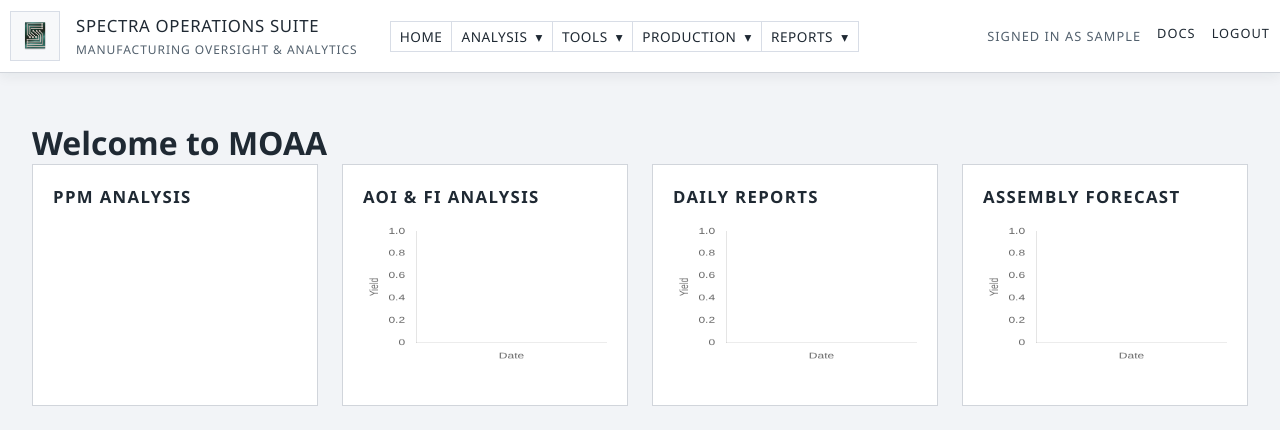
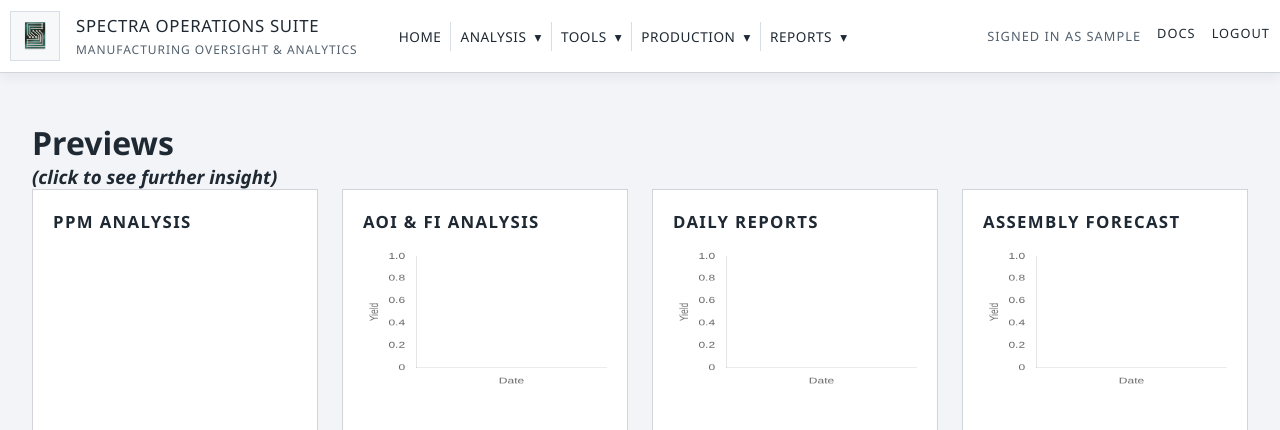
Before and after one commit to ThomasSchwartz18/MOATAppSpectra, a Flask app: page /home in a window 1280 px wide. Shown: the top 430 px of the page. Run offline with Flask 3, Linux system fonts and the light colour scheme; the visitor is signed in with stand-in values (Sample User, id 1); data comes from the database, SQL or seed files in the repository; data that the repository does not hold is empty.

Commit message:
Added/ updated styling within the navbar and home tab.

```diff
--- a/static/css/style.css
+++ b/static/css/style.css
@@ -138,7 +138,7 @@ p {
   gap: 0;
   margin: 0;
   padding: 0;
-  border: var(--border-thin) solid var(--border-muted);
+  /* border: var(--border-thin) solid var(--border-muted); */
   background: var(--surface);
   width: fit-content;
 }
--- a/templates/analysis_tracker_logs.html
+++ b/templates/analysis_tracker_logs.html
@@ -527,7 +527,7 @@
               Session limit
               <input type="number" min="10" max="250" step="10" name="limit" value="{{ filters.limit }}">
             </label>
-            <div>
+            <div style="display: flex; justify-content: space-between;">
               <button type="submit">Apply filters</button>
               <button type="submit" name="reset" value="1" class="secondary" formnovalidate>Reset</button>
             </div>
--- a/templates/aoi_daily_reports.html
+++ b/templates/aoi_daily_reports.html
@@ -112,7 +112,6 @@
         <span class="spinner" id="download-spinner" hidden></span>
         <button type="button" id="copy-image">Copy Image</button>
       </div>
-      <p class="pdf-host-warning">PDF generation requires a Linux or Windows host. macOS is not supported.</p>
       <div class="preview-card" style="height: 300px; overflow:auto;">
         <canvas id="aoiChart"></canvas>
         <table id="preview-table" class="data-table" style="display:none;"></table>
--- a/templates/base.html
+++ b/templates/base.html
@@ -3,7 +3,7 @@
 <head>
   <meta charset="utf-8">
   <meta name="viewport" content="width=device-width, initial-scale=1">
-  <title>MOAA</title>
+  <title>Op Suite</title>
   <link rel="stylesheet" href="{{ url_for('static', filename='css/style.css') }}">
   {% block extra_head %}{% endblock %}
 </head>
--- a/templates/fi_daily_reports.html
+++ b/templates/fi_daily_reports.html
@@ -112,7 +112,6 @@
         <span class="spinner" id="download-spinner" hidden></span>
         <button type="button" id="copy-image">Copy Image</button>
       </div>
-      <p class="pdf-host-warning">PDF generation requires a Linux or Windows host. macOS is not supported.</p>
       <div class="preview-card" style="height: 300px; overflow:auto;">
         <canvas id="fiChart"></canvas>
         <table id="preview-table" class="data-table" style="display:none;"></table>
--- a/templates/home.html
+++ b/templates/home.html
@@ -1,7 +1,8 @@
 {% extends 'base.html' %}
 
 {% block content %}
-<h1>Welcome to MOAA</h1>
+<h1>Previews</h1>
+<h3><i>(click to see further insight)</i></h3>
 <section class="dashboard-grid">
   <a class="dashboard-link" href="{{ url_for('main.ppm_analysis') }}">
     <div class="dashboard-card">
```
